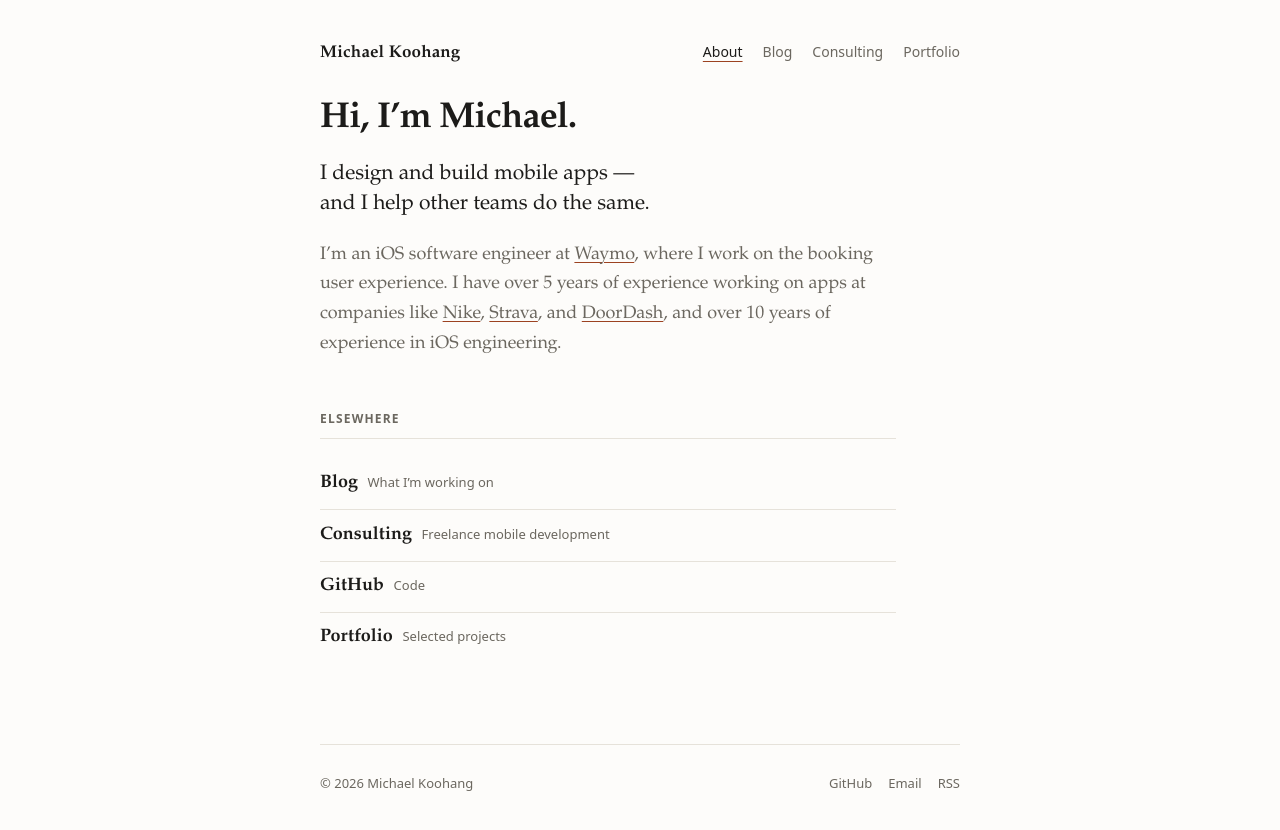
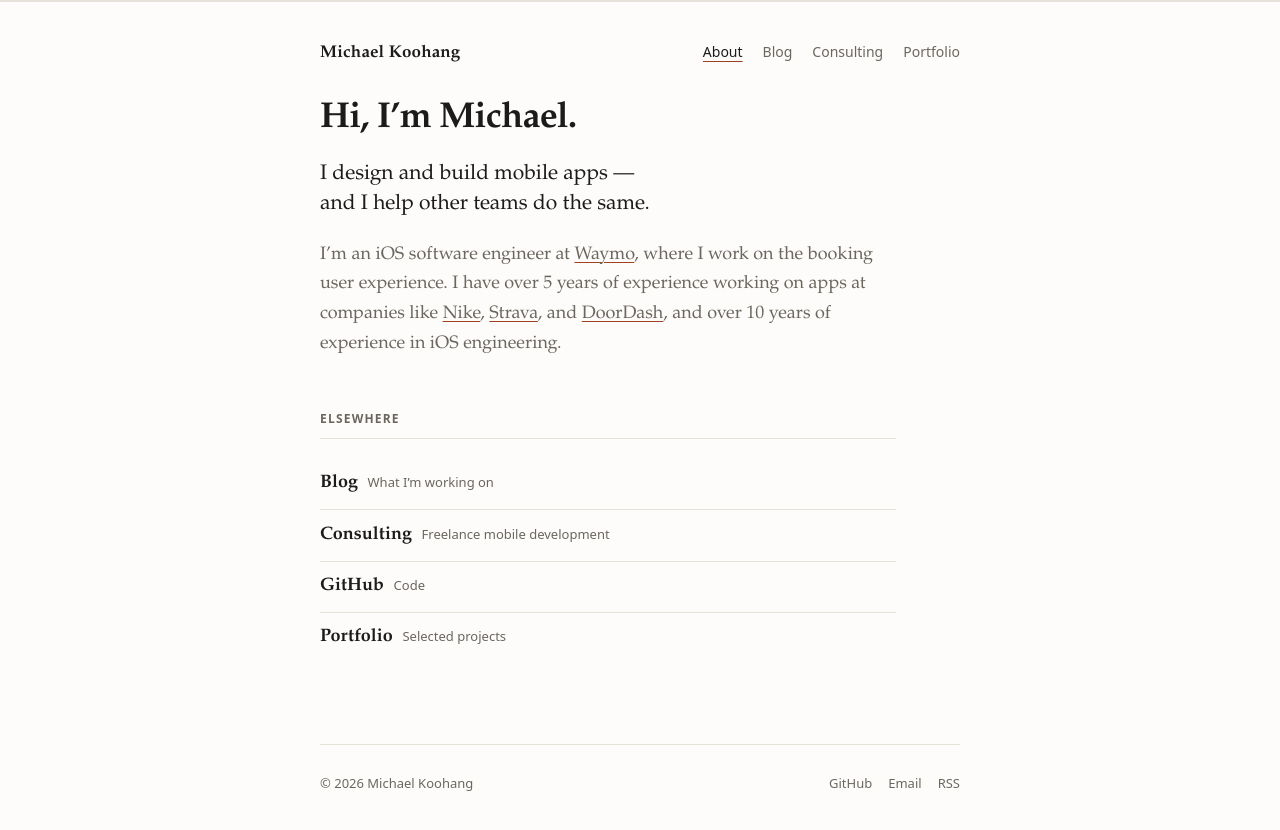
Before and after one commit to sebasque/sebasque.github.io, a Jekyll site: the page built from index.md, in a window 1280 px wide. Shown: the top 830 px of the page. Built offline with Jekyll 4.4.1, drawn with Linux system fonts in a browser that asks for light colours.

Commit message:
Add a shimmering accent bar to the top of the page
A 2px hairline fixed to the viewport with an accent-colored glow that
sweeps back and forth. Decorative only: aria-hidden, hidden in print,
and held still under prefers-reduced-motion.

Co-Authored-By: Claude Opus 5 <noreply@anthropic.com>

```diff
--- a/_layouts/default.html
+++ b/_layouts/default.html
@@ -10,6 +10,9 @@
 </head>
 <body>
   <a class="skip-link" href="#content">Skip to content</a>
+
+  {%- comment -%} Decorative accent line. Move `top` to `bottom` in main.css to flip it. {%- endcomment -%}
+  <div class="accent-bar" aria-hidden="true"></div>
 
   <header class="site-header">
     <a class="site-title" href="{{ '/' | relative_url }}">{{ site.title }}</a>
--- a/assets/css/main.css
+++ b/assets/css/main.css
@@ -81,6 +81,44 @@ a:hover { color: var(--accent); }
   outline: 2px solid var(--accent);
   outline-offset: 2px;
   border-radius: 2px;
+}
+
+/* ---------- accent bar ---------- */
+
+/* A hairline pinned to the viewport with an accent glow travelling across it.
+   Swap `top: 0` for `bottom: 0` to move it to the foot of the page. */
+.accent-bar {
+  position: fixed;
+  top: 0;
+  left: 0;
+  right: 0;
+  height: 2px;
+  z-index: 50;
+  overflow: hidden;
+  pointer-events: none;
+  background: var(--rule);
+}
+
+.accent-bar::after {
+  content: "";
+  position: absolute;
+  top: 0;
+  left: 0;
+  height: 100%;
+  width: 40%;
+  background: linear-gradient(90deg, transparent, var(--accent), transparent);
+  /* `alternate` reverses each pass, so the glow travels back and forth. */
+  animation: accent-sweep 5s ease-in-out infinite alternate;
+}
+
+@keyframes accent-sweep {
+  from { transform: translateX(-120%); }
+  to   { transform: translateX(370%); }
+}
+
+/* Decoration only — hold it still for anyone who asked for less motion. */
+@media (prefers-reduced-motion: reduce) {
+  .accent-bar::after { animation: none; opacity: 0.5; transform: translateX(0); width: 100%; }
 }
 
 /* ---------- header / nav ---------- */
@@ -602,6 +640,7 @@ h2.year-heading:first-of-type { margin-top: 0; }
   .site-footer,
   .site-nav,
   .post-nav,
+  .accent-bar,
   .skip-link { display: none !important; }
 
   main { margin: 0; max-width: none; }
```
